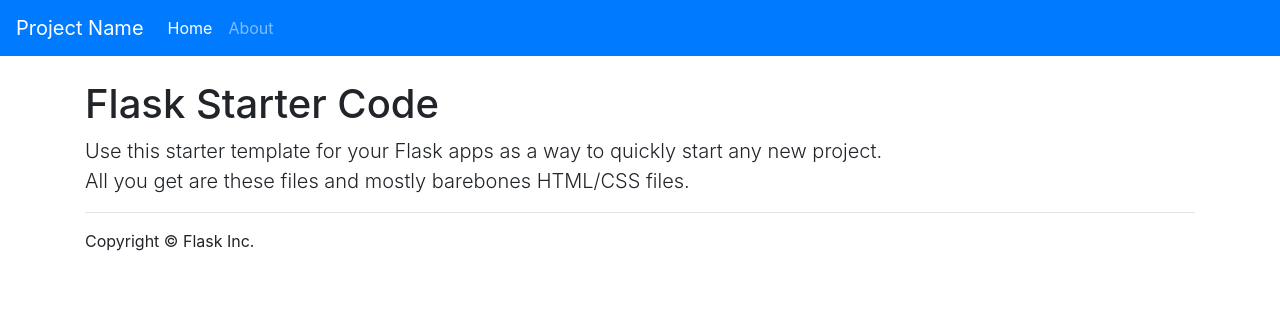
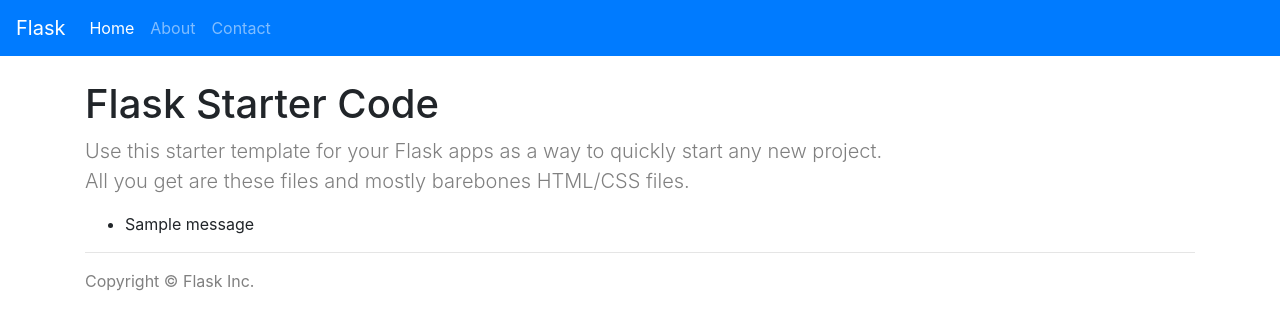
Before and after one commit to Vidal23/info3180-lab3, a Flask app: page / in a window 1280 px wide. Shown: the top 330 px of the page. Run offline with Flask 2, Linux system fonts and the light colour scheme; one stand-in notice (Sample message) is shown; some libraries are stand-ins or nearby versions.

Commit message:
Flask contact form

```diff
--- a/app/static/css/app.css
+++ b/app/static/css/app.css
@@ -1,3 +1,16 @@
 body {
     padding-top: 5rem;
 }
+
+.form-group{
+    width:400px;
+    font-weight:bold;
+}
+form textarea#message{
+    width:500px;
+    height:90px;
+}
+p{
+
+    color:Grey;
+}
--- a/app/templates/base.html
+++ b/app/templates/base.html
@@ -23,6 +23,15 @@
     <main>
         <div class="container">
             {% block main %}{% endblock %}
+             {% with messages = get_flashed_messages() %}
+            {% if messages %}
+                <ul class=flashes>
+                {% for message in messages %}
+                   <li>{{ message }}</li>
+                {% endfor %}
+                </ul>
+                {% endif %}
+               {% endwith %}
         </div>
     </main>
     <footer>
--- a/app/templates/header.html
+++ b/app/templates/header.html
@@ -1,5 +1,5 @@
 <nav class="navbar navbar-expand-lg navbar-dark bg-primary fixed-top">
-  <a class="navbar-brand" href="#">Project Name</a>
+  <a class="navbar-brand" href="#">Flask</a>
   <button class="navbar-toggler" type="button" data-toggle="collapse" data-target="#navbarSupportedContent" aria-controls="navbarSupportedContent" aria-expanded="false" aria-label="Toggle navigation">
     <span class="navbar-toggler-icon"></span>
   </button>
@@ -12,6 +12,9 @@
       <li class="nav-item">
         <a class="nav-link" href="{{ url_for('about') }}">About</a>
       </li>
+      <li class="nav-item">
+        <a class="nav-link" href="{{ url_for('contact') }}">Contact</a>
+      </li>
     </ul>
   </div>
 </nav>
--- a/app/views.py
+++ b/app/views.py
@@ -4,10 +4,12 @@ Jinja2 Documentation:    http://jinja.pocoo.org/2/documentation/
 Werkzeug Documentation:  http://werkzeug.pocoo.org/documentation/
 This file creates your application.
 """
+from app import mail
+from flask_mail import Message
 
 from app import app
 from flask import render_template, request, redirect, url_for, flash
-
+from forms import ContactForm
 
 ###
 # Routing for your application.
@@ -24,7 +26,26 @@ def about():
     """Render the website's about page."""
     return render_template('about.html', name="Mary Jane")
 
+@app.route('/contact', methods=['GET','POST'])
+def contact():
+    """Render's the page contact form page"""
+    form=ContactForm()
 
+    if request.method == 'POST':
+        if form.validate()==False:
+           flash('All fields are required')
+           return render_template('contact.html',form=form)
+        else:
+           msg=Message(request.form['subject'], sender=(request.form['name'],request.form['email']), recipients=['vdalspecx@amazing.com'])
+
+           msg.body=form.message.data
+           mail.send(msg)
+
+           flash("Message was successfully sent")
+           return redirect(url_for('home'))
+
+    else:
+        return render_template('contact.html', form=form)
 ###
 # The functions below should be applicable to all Flask apps.
 ###
--- a/requirements.txt
+++ b/requirements.txt
@@ -6,3 +6,5 @@ click==6.7
 gunicorn==19.6.0
 itsdangerous==0.24
 wsgiref==0.1.2
+Flask-Mail
+Flask-WTF
```
Also changed, not shown: app/__init__.py (+10 -0 lines).
